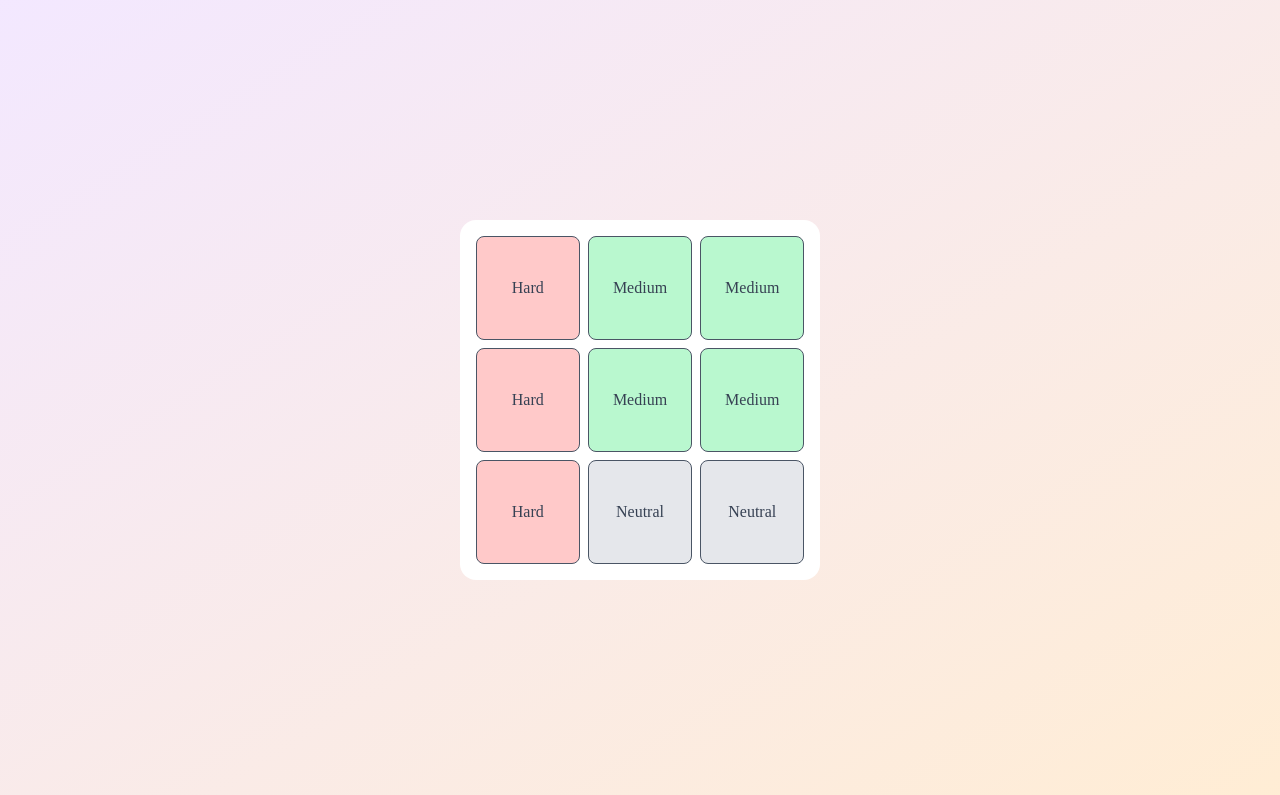
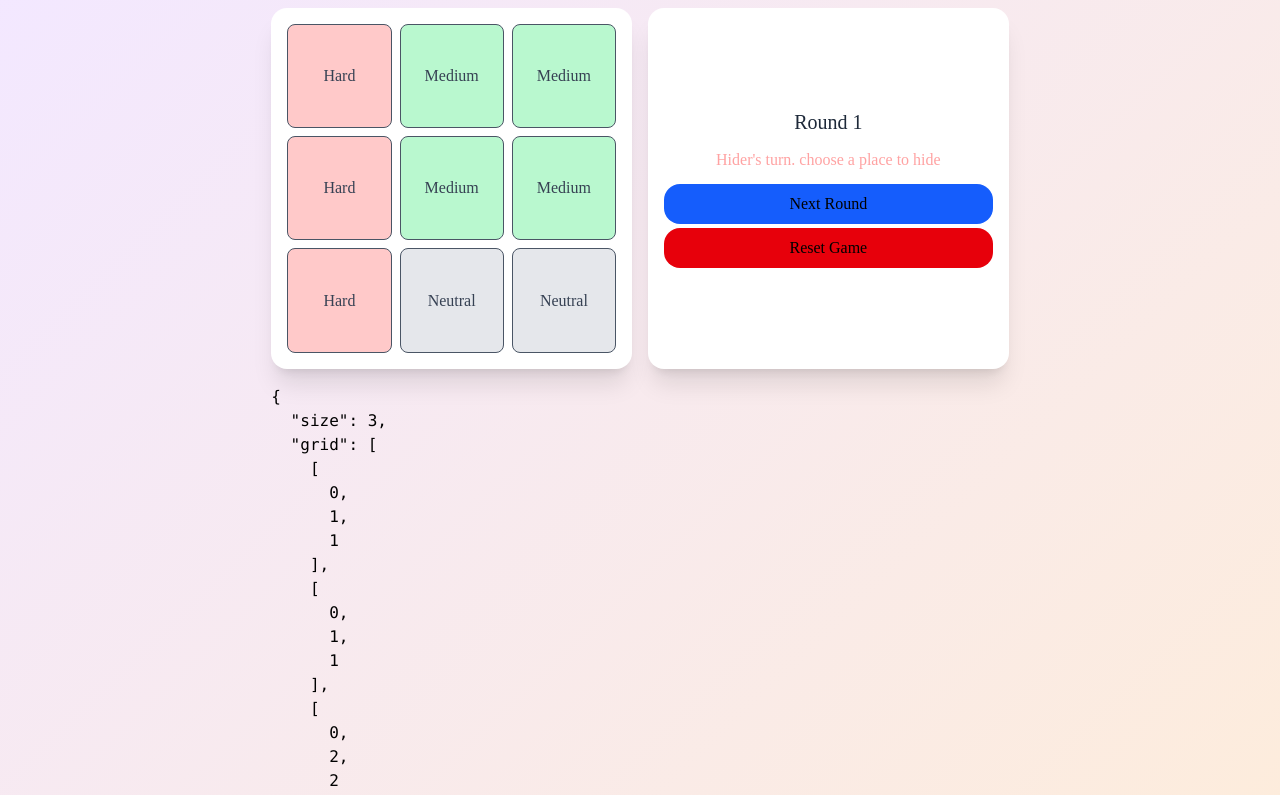
Before and after one commit to Michael23Magdy/hide-seek-webgame-lp-solver, a React (Vite) app in the folder frontend/: page /game in a window 1280 px wide. Shown: the top 795 px of the page. Built offline with nearby package versions, Linux system fonts and the light colour scheme.

Commit message:
game logic
Co-authored-by: Caroline Saweiras <caroline-2@users.noreply.github.com>

```diff
--- a/frontend/src/Components/GamePageComponents/Cell.jsx
+++ b/frontend/src/Components/GamePageComponents/Cell.jsx
@@ -1,12 +1,24 @@
-const Cell= ({x,y,level,hiderChoice,seekerChoice,onClick})=>{
-    const Colors = ['bg-red-200', 'bg-green-200', 'bg-gray-200'];
-    const Names = ['Hard', 'Medium', 'Neutral'];
+import { useGame } from "../../context/GameContext";
+
+const Colors = ['bg-red-200', 'bg-green-200', 'bg-gray-200'];
+const Names = ['Hard', 'Medium', 'Neutral'];
+
+const Cell= ({x,y,onClick})=>{
+    const {state: gameState, actions} = useGame();
+    const level = gameState.grid[x][y];
+    const {hiderChoice, seekerChoice} = gameState;
+
     const isHider = hiderChoice.x === x && hiderChoice.y === y;
     const isSeeker = seekerChoice.x === x && seekerChoice.y === y;
-    const found = hiderChoice.x === seekerChoice.x && hiderChoice.y === seekerChoice.y;
     let name = Names[level];
-    if(found && isHider && isSeeker){
-        name = '✔️';
+    if(gameState.roundWinner != null){
+        if(isHider && isSeeker){
+            name = '✔️';
+        } else if(isHider){
+            name = '🙈';
+        } else if(isSeeker){
+            name = '🔍';
+        }
     }
     const cellColor=Colors[level];
     return(
--- a/frontend/src/Components/GamePageComponents/GameGrid.jsx
+++ b/frontend/src/Components/GamePageComponents/GameGrid.jsx
@@ -1,8 +1,9 @@
 import Cell from "./Cell";
 import {useGame} from "../../context/GameContext";
 import { GameRole } from "../../constants/enums";
+import BoxContainer from "../ui/BoxContainer";
 
-const GameGrid = () => {
+const GameGrid = ({onCellClick}) => {
     const {state: gameState, actions} = useGame();
     const {grid, size, hiderChoice, seekerChoice} = gameState;
 
@@ -14,18 +15,9 @@ const GameGrid = () => {
         6: "grid-cols-6",
     }[size] || "grid-cols-1";
 
-
-    const handleCellClick = (x, y) => {
-        if (gameState.gameRole === GameRole.Hider) {
-            actions.setHiderChoice({ x, y });
-        } else {
-            actions.setSeekerChoice({ x, y });
-        }
-    };
     return (
-        <div className={`
+        <BoxContainer className={`
             grid gap-2 ${columnClass} max-h-screen w-full
-            bg-white rounded-2xl p-4
         `} >
             {grid.map((row, i) =>
                 row.map((cell, j) => (
@@ -36,11 +28,11 @@ const GameGrid = () => {
                         level={cell}
                         hiderChoice={hiderChoice}
                         seekerChoice={seekerChoice}
-                        onClick={handleCellClick}
+                        onClick={onCellClick}
                     />
                 ))
             )}
-        </div>
+        </BoxContainer>
     );
 };
 export default GameGrid;
--- a/frontend/src/Components/GamePageComponents/GameStatusDisplay.jsx
+++ b/frontend/src/Components/GamePageComponents/GameStatusDisplay.jsx
@@ -1,5 +1,6 @@
 import { GameRole } from "../../constants/enums";
 import { useGame } from "../../context/GameContext";
+import BoxContainer from "../ui/BoxContainer";
 
 const GameStatusDisplay = () => {
     const {state: gameState, actions} = useGame();
@@ -24,9 +25,9 @@ const GameStatusDisplay = () => {
     }
 
     return (
-        <div className="bg-white p-4 rounded-2xl flex flex-col justify-center items-center gap-1 w-full">
+        <BoxContainer className="flex flex-col justify-center items-center gap-1 w-full">
             <p className="text-xl text-gray-800">Round {gameState.roundCount}</p>
-            <div className="text-red-300 p-2 rounded-2xl w-full">
+            <div className="text-red-300 p-2 rounded-2xl w-full text-center">
                 {
                     (gameState.roundWinner == GameRole.Hider)   ? <p>The hider is the winner</p>  :
                     (gameState.roundWinner == GameRole.Seeker)  ? <p>The Seeker is the winner</p> :
@@ -47,7 +48,7 @@ const GameStatusDisplay = () => {
             >
                 Reset Game
             </button>
-        </div>
+        </BoxContainer>
     )
 }
 
--- /dev/null
+++ b/frontend/src/Components/ui/BoxContainer.jsx
@@ -0,0 +1,10 @@
+
+const BoxContainer = ({children, className = ""}) => {
+    return (
+        <div className={`bg-white p-4 rounded-2xl shadow-xl ${className}`}>
+            {children}
+        </div>
+    )
+}
+
+export default BoxContainer;
--- a/frontend/src/game/utils.js
+++ b/frontend/src/game/utils.js
@@ -4,3 +4,7 @@ export function generateRandomGrid(size){
         Array.from({ length: size }, () => Math.floor(Math.random() * 3))
     );
 }
+
+export function chooseRandomCell(size){
+    return {x: Math.floor(Math.random()*size),  y: Math.floor(Math.random()*size)};
+}
--- a/frontend/src/pages/GamePage.jsx
+++ b/frontend/src/pages/GamePage.jsx
@@ -1,16 +1,57 @@
-import{ useEffect} from "react";
+import { useEffect } from "react";
 import { useGame } from "../context/GameContext";
 import GameGrid from "../Components/GamePageComponents/GameGrid";
+import GameStatusDisplay from "../Components/GamePageComponents/GameStatusDisplay";
+import { GameRole, PlayerType } from "../constants/enums";
+import { chooseRandomCell } from "../game/utils";
 
 const GamePage = () => {
     const {state: gameState, actions} = useGame();
     useEffect(() => {
         actions.generateNewGrid();
     }, [gameState.size]);
+
+    const play = (x, y)=>{
+        if(gameState.roundWinner != null) return;
+        if (gameState.turn == GameRole.Hider) {
+            actions.setHiderChoice(x, y);
+            actions.setTurn(GameRole.Seeker);
+        } else {
+            actions.setSeekerChoice(x, y);
+            checkWinner();
+        }
+    }
+
+    const checkWinner = () => {
+        if(gameState.seekerChoice.x == null) return;
+        console.log(
+            `Checking winner: hider (${gameState.hiderChoice.x},${gameState.hiderChoice.y}) vs seeker (${gameState.seekerChoice.x},${gameState.seekerChoice.y})`
+        );
+        const winner = (gameState.hiderChoice.x === gameState.seekerChoice.x
+                    && gameState.hiderChoice.y === gameState.seekerChoice.y) ? GameRole.Seeker : GameRole.Hider;
+        actions.setRoundWinner(winner) ;
+    }
+
+    useEffect(()=>{
+        checkWinner();
+    }, [gameState.seekerChoice]);
+
+    useEffect(()=>{
+        if (
+            (gameState.turn == GameRole.Hider && gameState.hiderType == PlayerType.Computer) ||
+            (gameState.turn == GameRole.Seeker && gameState.seekerType == PlayerType.Computer)
+        ) {
+            let computerChoice = chooseRandomCell(gameState.size);
+            play(computerChoice.x, computerChoice.y);
+        }
+
+        // Removed incomplete 'if(game)' statement
+    }, [gameState.turn]);
     return (
-        <div className="h-max ">
-            <GameGrid />
-
+        <div className="h-max grid grid-cols-2 gap-4">
+            <GameGrid onCellClick={play} />
+            <GameStatusDisplay />
+            <pre>{JSON.stringify(gameState, null, 2)}</pre>
         </div>
     );
 }
```
